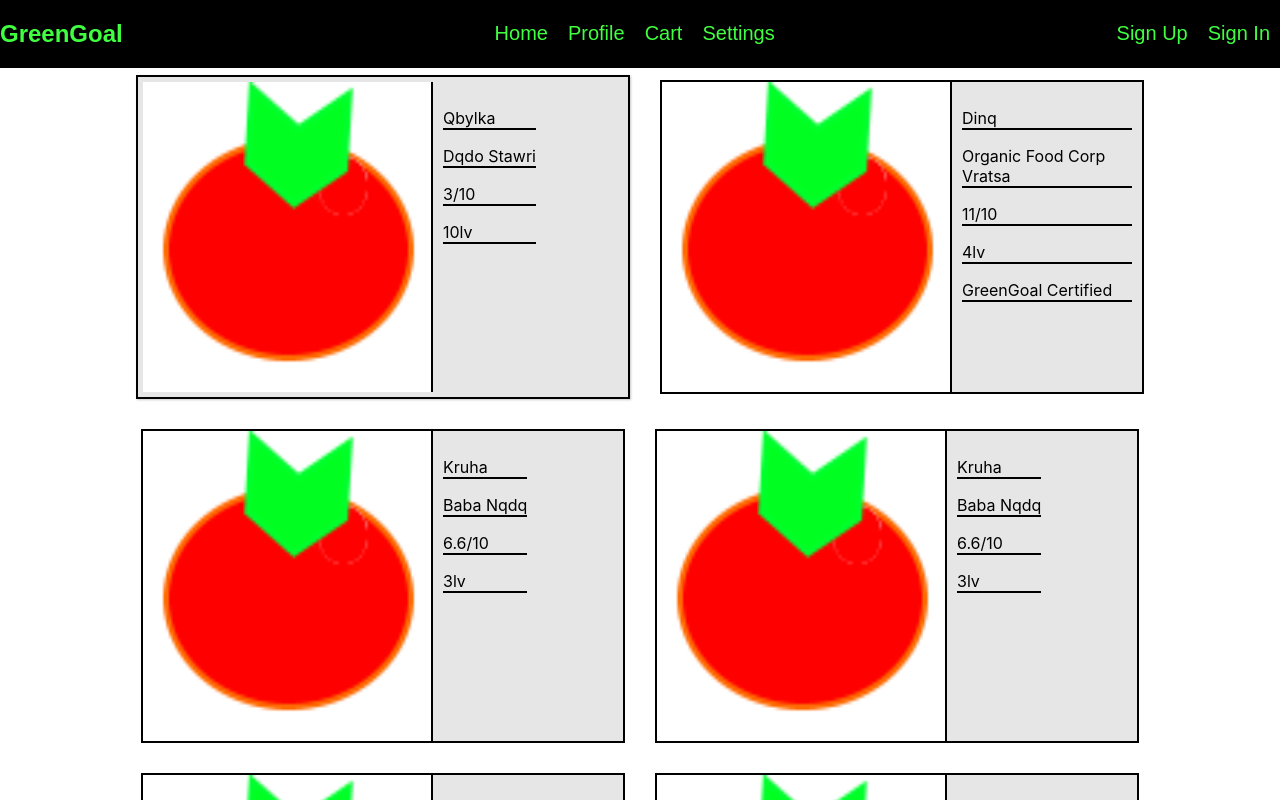
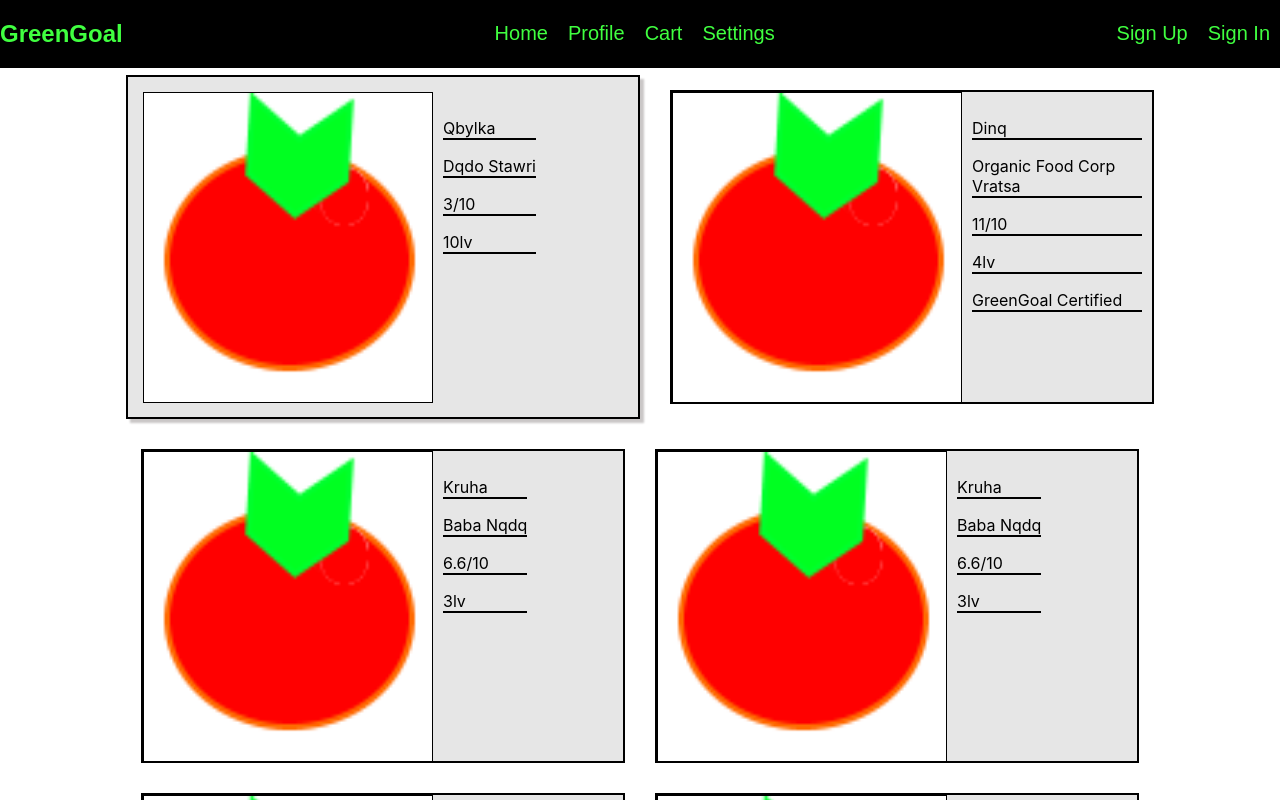
Before and after one commit to ZariProjects/Hack_Tues_GG, a React (Create React App) app in the folder green_goal/: page / in a window 1280 px wide. In both pictures the pointer is over the element 383 px from the left and 232 px from the top of the page. Shown: the top 800 px of the page. Built offline with nearby package versions, Linux system fonts and the light colour scheme; a web font is replaced by a local one.

Commit message:
Zoom in and out border

```diff
--- a/green_goal/src/components/Cart/Card.css
+++ b/green_goal/src/components/Cart/Card.css
@@ -5,13 +5,14 @@
     height: 310px;
     width: 480px;
     display: inline-flex;
+    -webkit-transition: padding 0.7s;
 }
 
 .Border:hover
 {
-    box-shadow: 1px 1px 2px rgb(202, 199, 199);
-    padding: 5px;
-    transition: all 1s;
+    box-shadow: 4px 4px 2px rgb(202, 199, 199);
+    padding: 15px;
+    transition: all 0.7s;
 }
 
 .hr_text{
@@ -24,9 +25,10 @@
 }
 
 .Img{
-    border-right: 2px solid black;
+    border: 1px solid black;
     width: 60%;
-    height: 100%;
+    height: 99.8%;
+    transition: 0.7s;
 }
 
 .hr{
```
